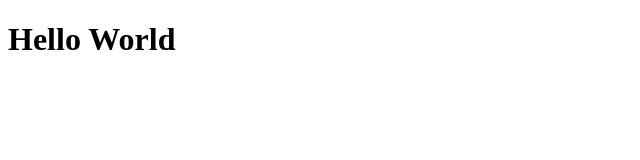
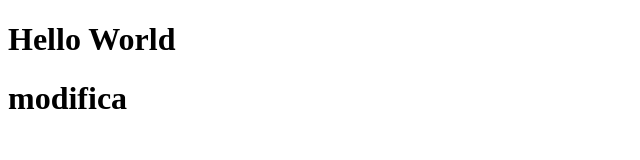
Before and after one commit to AntonioBoksic/htmlcss-hello, a plain HTML site: page index.html in a window 1280 px wide. Shown: the whole page, without its empty margins (0-640 px from the left). Drawn offline with Linux system fonts and the light colour scheme.

Commit message:
aggiunto modifica

```diff
--- a/index.html
+++ b/index.html
@@ -9,5 +9,6 @@
 
 <body>
     <h1>Hello World</h1>
+    <h1>modifica</h1>
 </body>
 </html>
```
